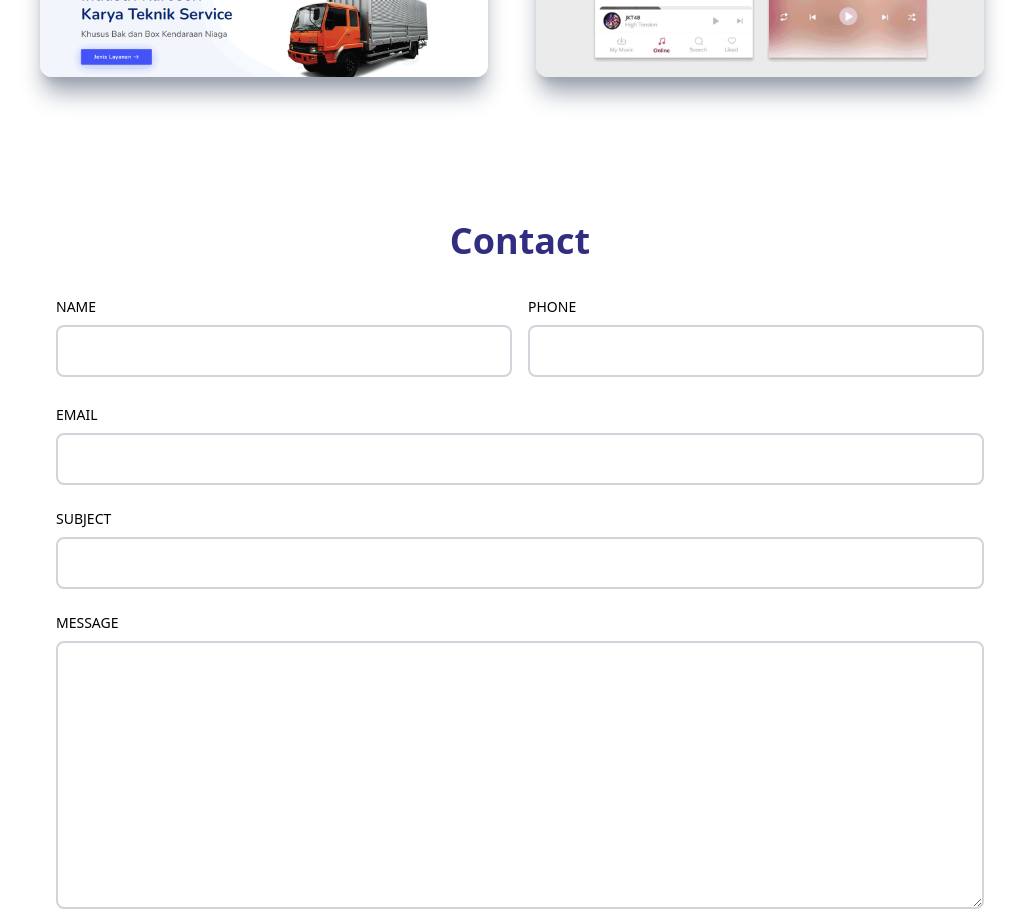
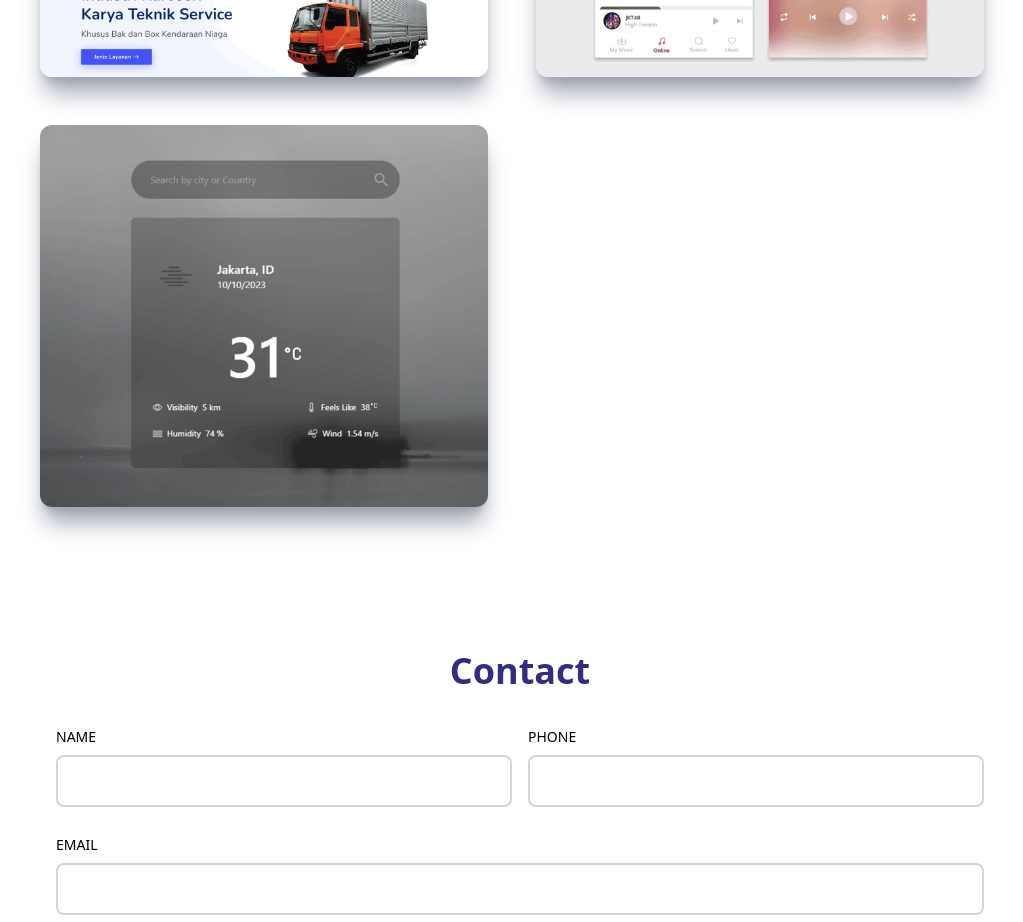
Before and after one commit to Deucaliongit/OurPortofolio, a React (Vite) app: page / in a window 1280 px wide. Shown: the part 2540-3462 px from the top of the page, without its empty margins (160-1183 px from the left). Built offline with nearby package versions, Linux system fonts and the light colour scheme.

Commit message:
penambahan projeck portofolio

```diff
--- a/src/components/Project.jsx
+++ b/src/components/Project.jsx
@@ -4,6 +4,7 @@ import project1 from "../assets/img/project1.png";
 import project2 from "../assets/img/project2.png";
 import project3 from "../assets/img/project3.png";
 import project4 from "../assets/img/project4.png";
+import project5 from "../assets/img/project5.png";
 
 const Project = () => {
   return (
@@ -37,6 +38,11 @@ const Project = () => {
             title="UI Personal Project"
             link="https://www.instagram.com/p/CgvwbA8P4z1/"
           />
+          <Projectitem
+            img={project5}
+            title="Weather Apps"
+            link="https://weather.rifapp.site/"
+          />
         </div>
       </div>
     </div>
```
Also changed, not shown: src/assets/img/project5.png (added).
